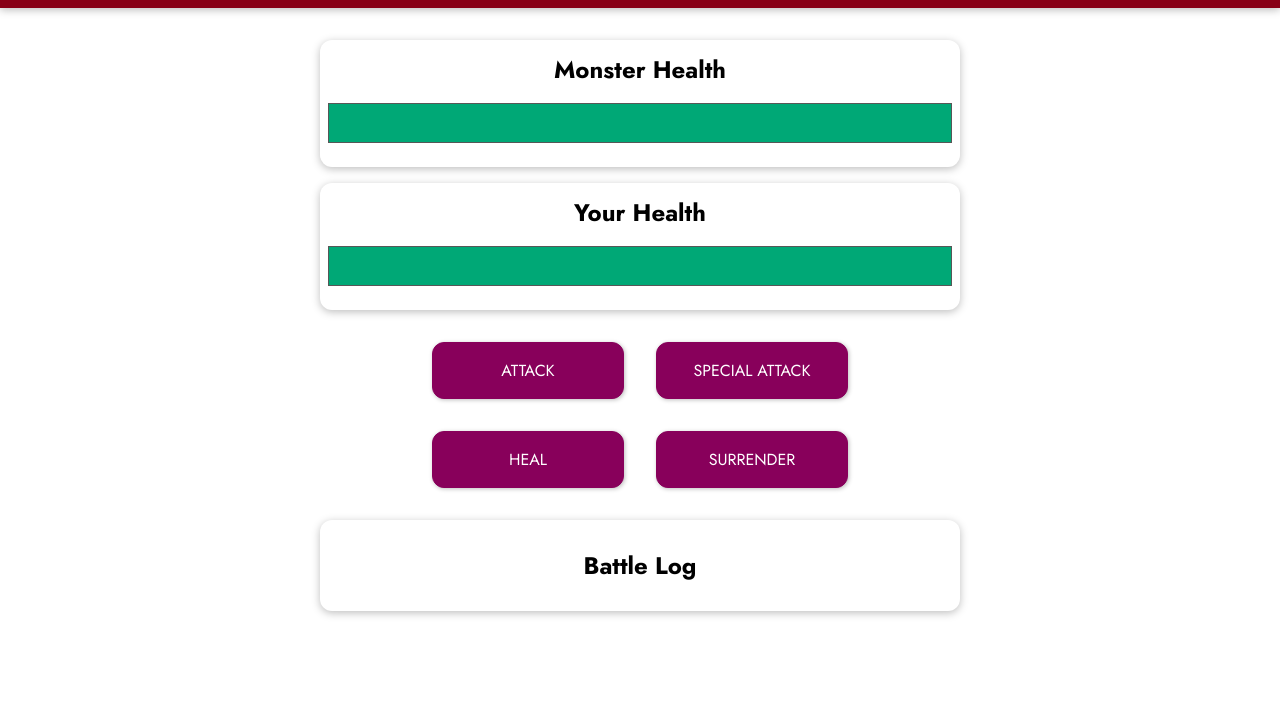
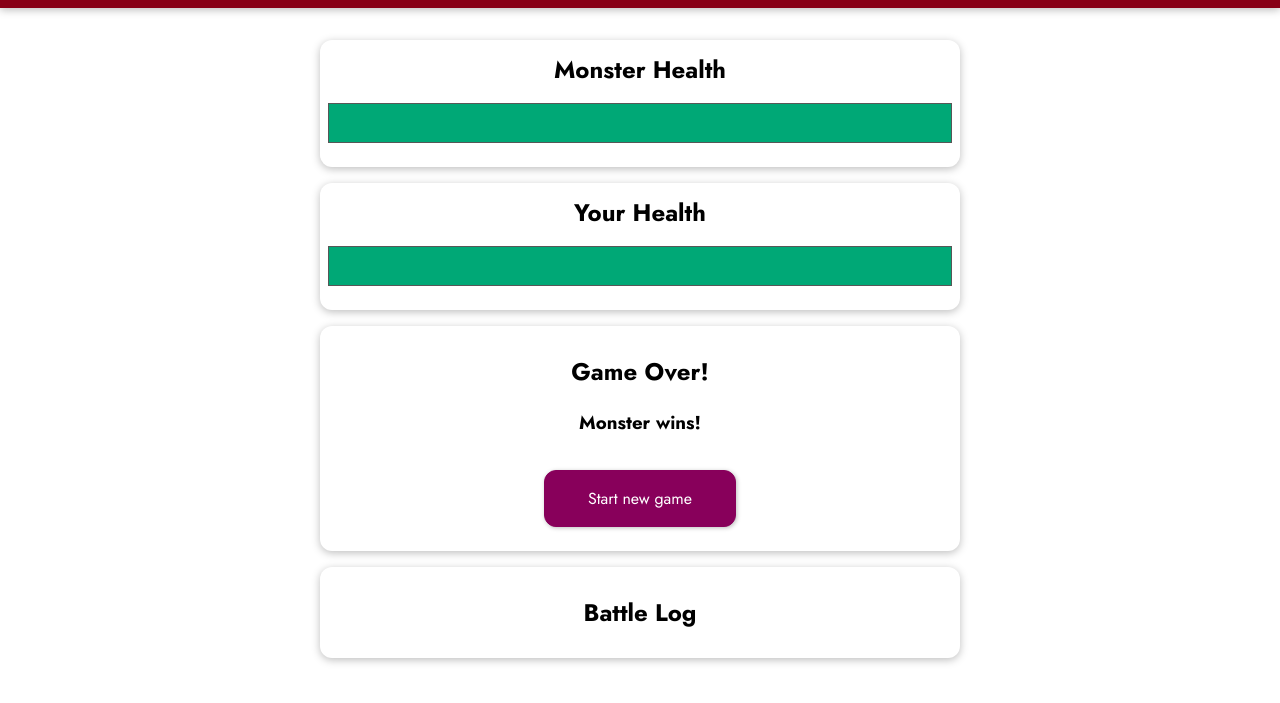
Before and after one commit to mhazak/Monster-Slayer, a plain HTML site: page index.html in a window 1280 px wide. Both pictures are taken after a click on the button "SURRENDER". Shown: the part 97-800 px from the top of the page. Drawn offline with nearby package versions, Linux system fonts and the light colour scheme.

Commit message:
[dev] surrender

```diff
--- a/app.js
+++ b/app.js
@@ -66,7 +66,7 @@ const app = Vue.createApp({
                 if (this.playerHealth <= 0 && this.monsterHealth > 0) {
                     this.winner = 'Monster wins!';
                 } else if (this.playerHealth > 0 && this.monsterHealth <= 0) {
-                    this.winner = 'Player wins!';
+                    this.winner = 'You win!';
                 } else if (this.playerHealth <= 0 && this.monsterHealth <= 0) {
                     this.winner = 'Tie!';
                 }
@@ -78,6 +78,10 @@ const app = Vue.createApp({
             this.currentRound = 0;
             this.playerHealth = 100;
             this.monsterHealth = 100;
+        },
+
+        surrender() {
+            this.winner = 'Monster wins!';
         }
     }
 });
--- a/index.html
+++ b/index.html
@@ -43,7 +43,7 @@
         <button @click="attackMonster">ATTACK</button>
         <button :disabled="specialAttackAvailable" @click="specialAttackMonster">SPECIAL ATTACK</button>
         <button @click="healPlayer">HEAL</button>
-        <button>SURRENDER</button>
+        <button @click="surrender">SURRENDER</button>
       </section>
 
       <section id="log" class="container">
```
